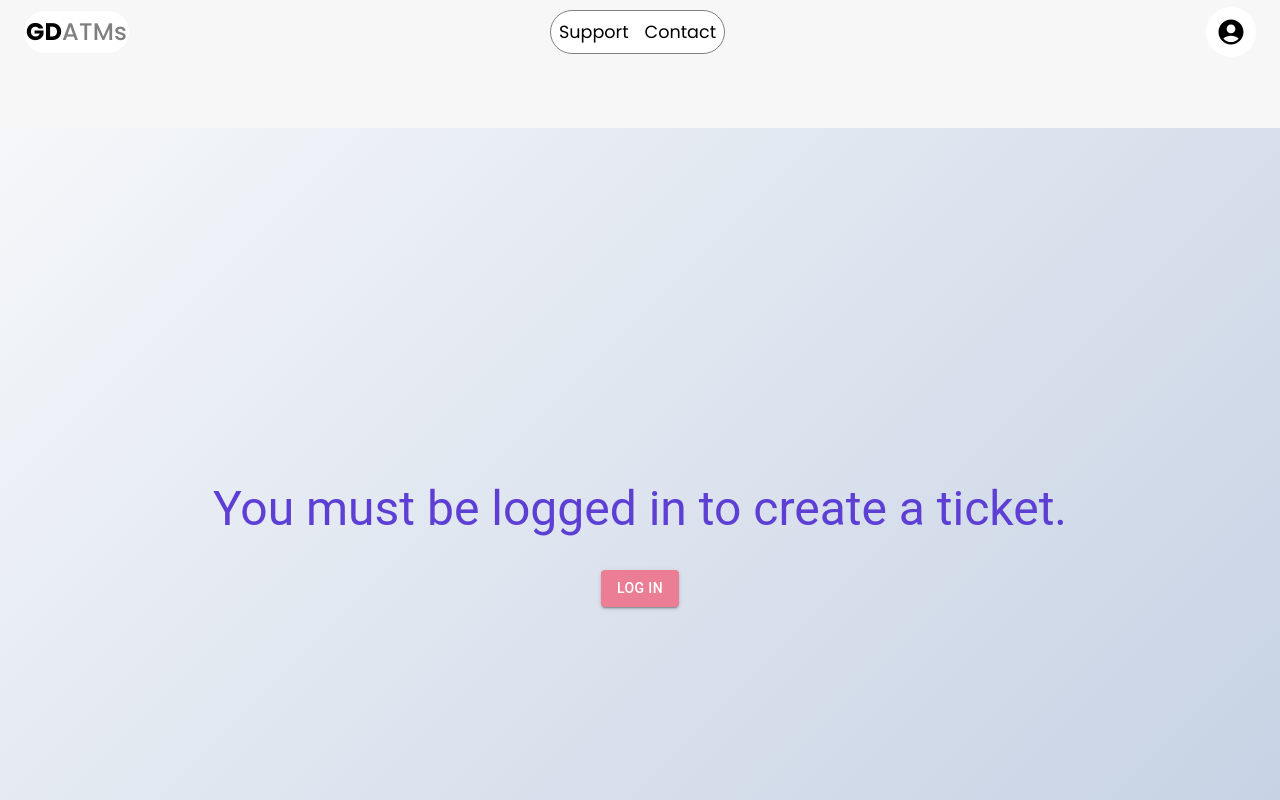
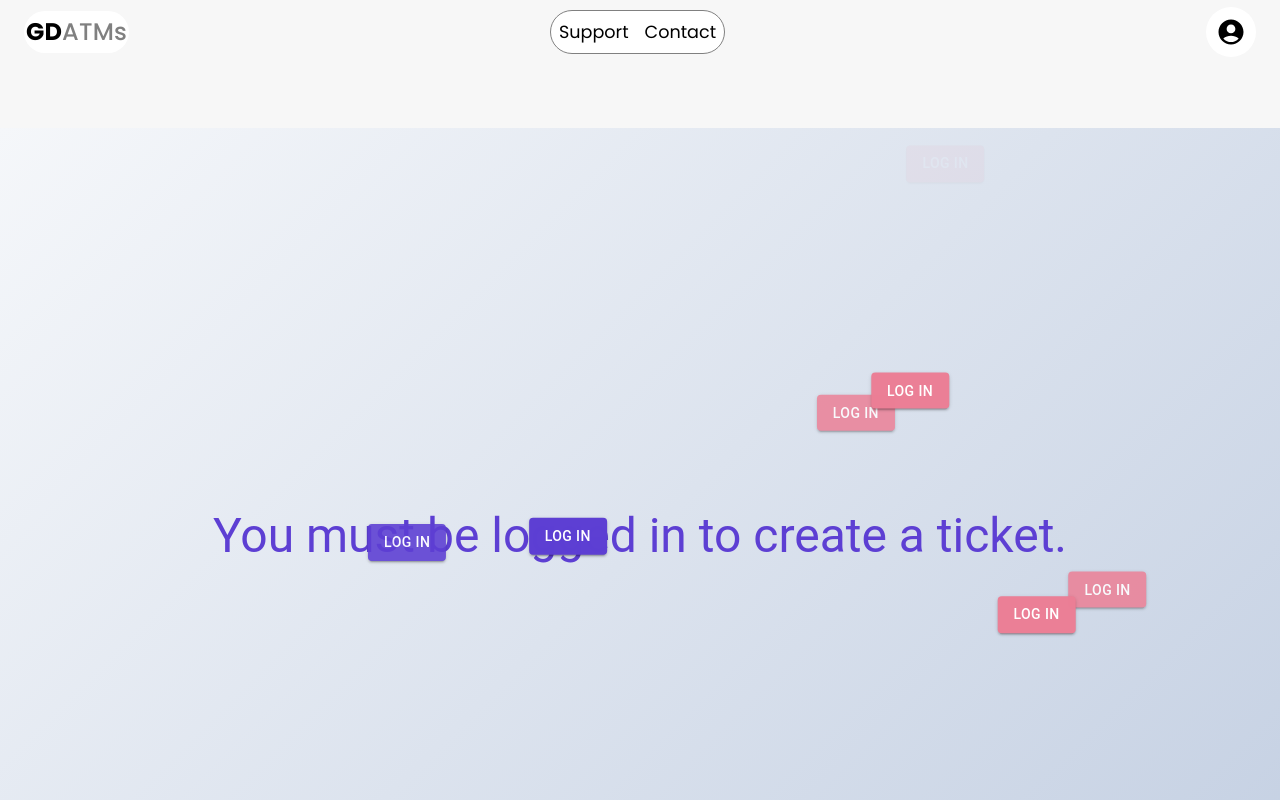
Before and after one commit to pToum21/gd-atms-v2, a React (Vite) app in the folder client/: page /create-a-ticket in a window 1280 px wide. Shown: the top 800 px of the page. Built offline with nearby package versions, Linux system fonts and the light colour scheme; no server answers.

Commit message:
added a super cool login animation to the create ticket page

```diff
--- a/client/src/components/CreateATicket.jsx
+++ b/client/src/components/CreateATicket.jsx
@@ -4,7 +4,17 @@ import { ADD_REVIEW } from '../utils/mutations';
 import Sidebar from './Sidebar';
 import { Box, TextField, Button, Typography, Paper, useMediaQuery, useTheme } from '@mui/material';
 import AuthService from '../utils/auth';
-import Login from '../components/Login';
+import Login from './Login';
+import { keyframes } from '@emotion/react';
+
+// Keyframe animation for button movement and fading
+const moveAnimation = keyframes`
+  0% { opacity: 0; transform: translate(-50%, -50%); }
+  50% { opacity: 1; }
+  100% { opacity: 0; transform: translate(50vw, 50vh); }
+`;
+
+const buttonColors = ['#eb7e95', '#5D3FD3', '#5F46F8'];
 
 const CreateATicket = () => {
     const [reviewText, setReviewText] = useState('');
@@ -15,7 +25,6 @@ const CreateATicket = () => {
         e.preventDefault();
         try {
             await addReview({ variables: { reviewText } });
-            // Clear form after submission
             setReviewText('');
         } catch (err) {
             console.error(err);
@@ -39,24 +48,49 @@ const CreateATicket = () => {
                     minHeight: '100vh',
                     background: 'linear-gradient(135deg, #f5f7fa, #c3cfe2)',
                     textAlign: 'center',
+                    position: 'relative',
+                    overflow: 'hidden',
                     p: 2,
-                    bgcolor: 'rgb(72, 73, 75)'
+                    bgcolor: 'rgb(72, 73, 75)',
                 }}
             >
                 <Typography variant="h3" gutterBottom sx={{ color: '#5D3FD3' }}>
                     You must be logged in to create a ticket.
                 </Typography>
-                <Button
-                    variant="contained"
+                <Box
                     sx={{
-                        mt: 2,
-                        backgroundColor: '#eb7e95',
-                        '&:hover': { backgroundColor: '#d4677d' },
+                        position: 'absolute',
+                        top: 0,
+                        left: 0,
+                        width: '100%',
+                        height: '100%',
+                        pointerEvents: 'none',
+                        overflow: 'hidden',
                     }}
-                    onClick={handleLoginOpen}
                 >
-                    Log In
-                </Button>
+                    {[...Array(20)].map((_, i) => (
+                        <Button
+                            key={i}
+                            variant="contained"
+                            onClick={handleLoginOpen}
+                            sx={{
+                                position: 'absolute',
+                                backgroundColor: buttonColors[i % buttonColors.length],
+                                color: 'white',
+                                top: `${Math.random() * 100}%`,
+                                left: `${Math.random() * 100}%`,
+                                animation: `${moveAnimation} ${5 + Math.random() * 10}s linear infinite`,
+                                pointerEvents: 'auto',
+                                '&:hover': {
+                                    backgroundColor: buttonColors[(i + 1) % buttonColors.length],
+                                },
+                                transform: 'translate(-50%, -50%)'
+                            }}
+                        >
+                            Log In
+                        </Button>
+                    ))}
+                </Box>
                 <Login open={loginModalOpen} onClose={handleLoginClose} />
             </Box>
         );
```
